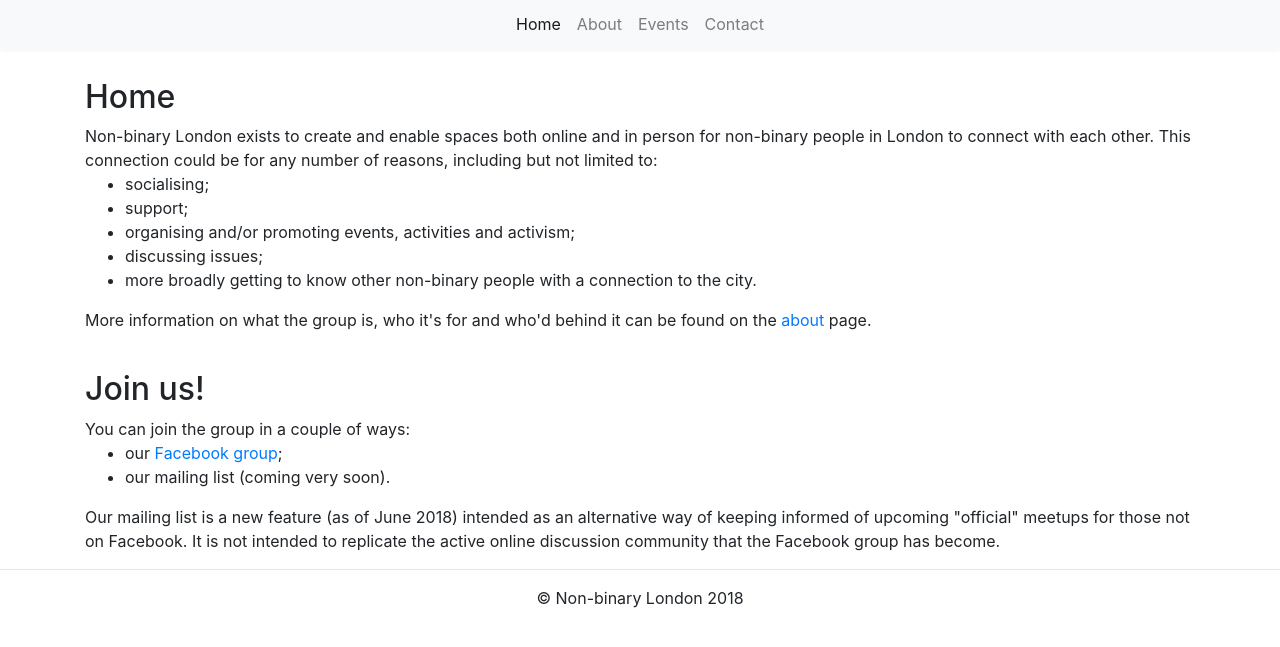
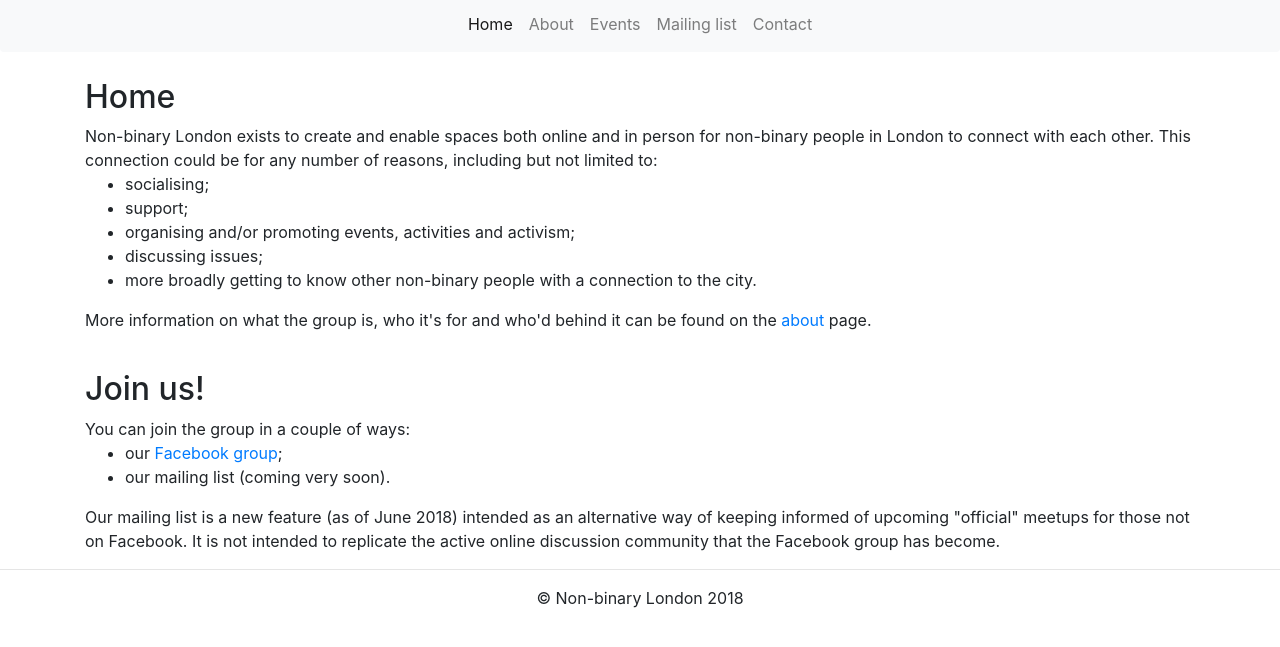
Before and after one commit to nonbinarylondon/Non-binary-London-website, a Jekyll site: the page built from index.html, in a window 1280 px wide, cut to the strip 229-876 px from the top of the page. Built offline with Jekyll 4.4.1, drawn with Linux system fonts in a browser that asks for light colours.

Commit message:
Added mailing list to menu

```diff
--- a/_config.yml
+++ b/_config.yml
@@ -8,6 +8,8 @@ menu:
     url: /about/
   - text: Events
     url: /events/
+  - text: Mailing list
+    url: /mailing-list/
   - text: Contact
     url: /contact/
 permalink: pretty
```
